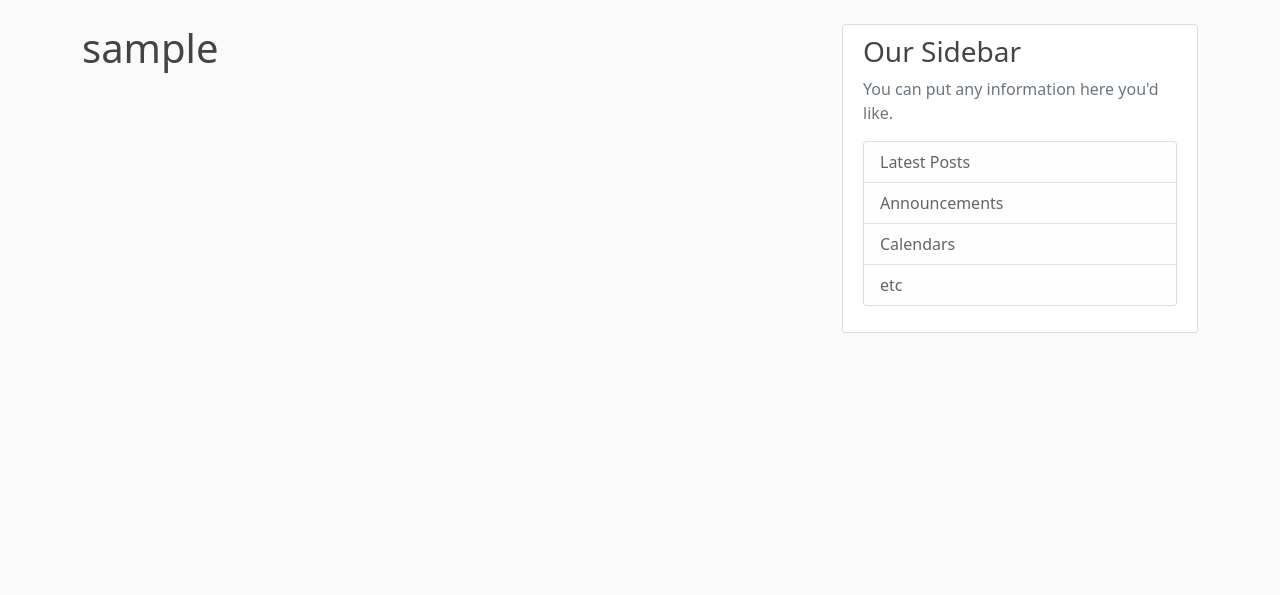
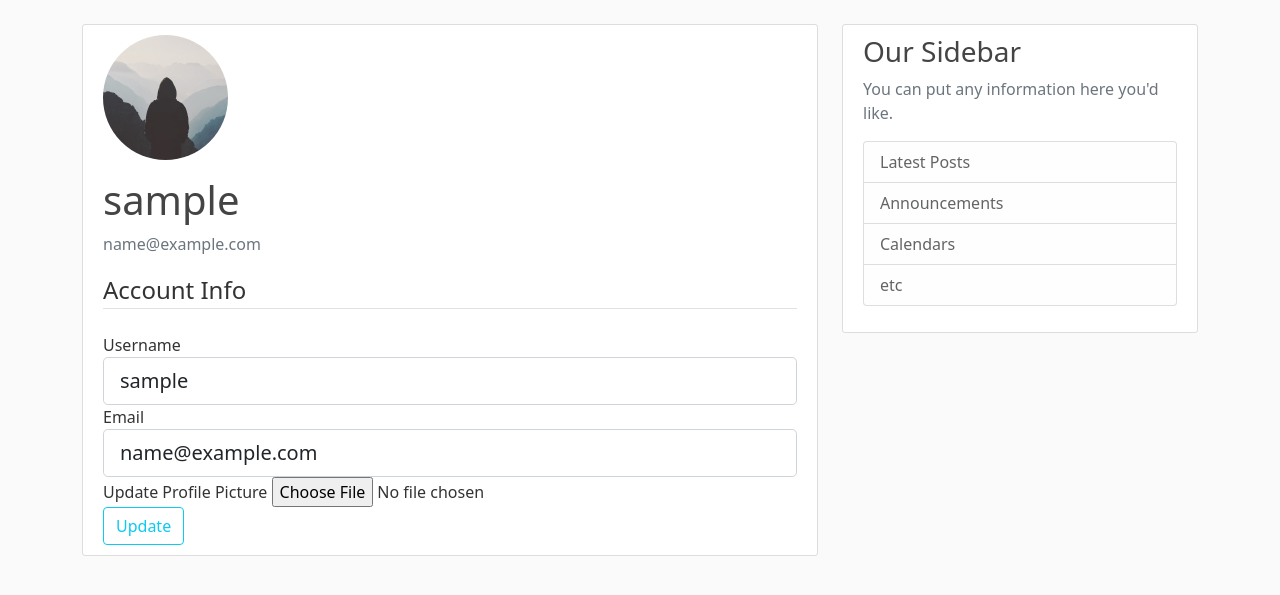
Before and after one commit to nzghanem/blog_flask, a Flask app: page /account in a window 1280 px wide. Shown: the part 56-651 px from the top of the page. Run offline with Flask 2, Linux system fonts and the light colour scheme; the visitor is signed in with stand-in values (Sample User, id 1); data comes from the database, SQL or seed files in the repository; some libraries are stand-ins or nearby versions.

Commit message:
Video 7: Adds user account page and its functionality

```diff
--- a/flaskblog/forms.py
+++ b/flaskblog/forms.py
@@ -1,29 +1,56 @@
 from flask_wtf import FlaskForm
+from flask_wtf.file import FileField, FileAllowed
+from flask_login import current_user
 from wtforms import StringField, PasswordField, SubmitField, BooleanField
 from wtforms.validators import DataRequired, Length, Email, EqualTo, ValidationError
 from flaskblog.models import User
 
 
 class RegistrationForm(FlaskForm):
-    username = StringField('Username', validators=[
-                           DataRequired(), Length(min=2, max=20)])
-    email = StringField('Email', validators=[DataRequired(), Email()])
+    username = StringField('Username',
+                           validators=[DataRequired(), Length(min=2, max=20)])
+    email = StringField('Email',
+                        validators=[DataRequired(), Email()])
     password = PasswordField('Password', validators=[DataRequired()])
-    confirm_password = PasswordField(
-        'Confirm Password', validators=[DataRequired(), EqualTo('password')])
-    submit = SubmitField('Sign up')
+    confirm_password = PasswordField('Confirm Password',
+                                     validators=[DataRequired(), EqualTo('password')])
+    submit = SubmitField('Sign Up')
 
     def validate_username(self, username):
-        if User.query.filter_by(username=username.data).first():
-            raise ValidationError('That username is taken. Please choose another username.')
+        user = User.query.filter_by(username=username.data).first()
+        if user:
+            raise ValidationError('That username is taken. Please choose a different one.')
 
     def validate_email(self, email):
-        if User.query.filter_by(email=email.data).first():
-            raise ValidationError('That email is taken. Please choose another email.')
+        user = User.query.filter_by(email=email.data).first()
+        if user:
+            raise ValidationError('That email is taken. Please choose a different one.')
 
 
 class LoginForm(FlaskForm):
-    email = StringField('Email', validators=[DataRequired(), Email()])
+    email = StringField('Email',
+                        validators=[DataRequired(), Email()])
     password = PasswordField('Password', validators=[DataRequired()])
     remember = BooleanField('Remember Me')
     submit = SubmitField('Login')
+
+
+class UpdateAccountForm(FlaskForm):
+    username = StringField('Username',
+                           validators=[DataRequired(), Length(min=2, max=20)])
+    email = StringField('Email',
+                        validators=[DataRequired(), Email()])
+    picture = FileField('Update Profile Picture', validators=[FileAllowed(['jpg', 'png'])])
+    submit = SubmitField('Update')
+
+    def validate_username(self, username):
+        if username.data != current_user.username:
+            user = User.query.filter_by(username=username.data).first()
+            if user:
+                raise ValidationError('That username is taken. Please choose a different one.')
+
+    def validate_email(self, email):
+        if email.data != current_user.email:
+            user = User.query.filter_by(email=email.data).first()
+            if user:
+                raise ValidationError('That email is taken. Please choose a different one.')
--- a/flaskblog/routes.py
+++ b/flaskblog/routes.py
@@ -1,38 +1,38 @@
+import os
+import secrets
+from PIL import Image
 from flask import render_template, url_for, flash, redirect, request
 from flaskblog import app, db, bcrypt
-from flaskblog.forms import RegistrationForm, LoginForm
+from flaskblog.forms import RegistrationForm, LoginForm, UpdateAccountForm
 from flaskblog.models import User, Post
 from flask_login import login_user, current_user, logout_user, login_required
 
 
 posts = [
     {
-        "author": "Nezar Ghanem",
-        "title": "Blog Post 1",
-        "content": "First post content",
-        "date_posted": "April 20, 2018"
+        'author': 'Corey Schafer',
+        'title': 'Blog Post 1',
+        'content': 'First post content',
+        'date_posted': 'April 20, 2018'
     },
     {
-        "author": "Leen Ghanem",
-        "title": "Blog Post 2",
-        "content": "Second post content",
-        "date_posted": "April 21, 2018"
+        'author': 'Jane Doe',
+        'title': 'Blog Post 2',
+        'content': 'Second post content',
+        'date_posted': 'April 21, 2018'
     }
 ]
 
-@app.before_first_request
-def create_tables():
-    db.create_all()
 
 @app.route("/")
 @app.route("/home")
 def home():
-    return render_template("home.html", posts=posts)
+    return render_template('home.html', posts=posts)
 
 
 @app.route("/about")
 def about():
-    return render_template("about.html")
+    return render_template('about.html', title='About')
 
 
 @app.route("/register", methods=['GET', 'POST'])
@@ -72,7 +72,36 @@ def logout():
     return redirect(url_for('home'))
 
 
-@app.route("/account")
+def save_picture(form_picture):
+    random_hex = secrets.token_hex(8)
+    _, f_ext = os.path.splitext(form_picture.filename)
+    picture_fn = random_hex + f_ext
+    picture_path = os.path.join(app.root_path, 'static/profile_pics', picture_fn)
+
+    output_size = (125, 125)
+    i = Image.open(form_picture)
+    i.thumbnail(output_size)
+    i.save(picture_path)
+
+    return picture_fn
+
+
+@app.route("/account", methods=['GET', 'POST'])
 @login_required
 def account():
-    return render_template('account.html', title='Account')
+    form = UpdateAccountForm()
+    if form.validate_on_submit():
+        if form.picture.data:
+            picture_file = save_picture(form.picture.data)
+            current_user.image_file = picture_file
+        current_user.username = form.username.data
+        current_user.email = form.email.data
+        db.session.commit()
+        flash('Your account has been updated!', 'success')
+        return redirect(url_for('account'))
+    elif request.method == 'GET':
+        form.username.data = current_user.username
+        form.email.data = current_user.email
+    image_file = url_for('static', filename='profile_pics/' + current_user.image_file)
+    return render_template('account.html', title='Account',
+                           image_file=image_file, form=form)
--- a/flaskblog/templates/account.html
+++ b/flaskblog/templates/account.html
@@ -1,4 +1,57 @@
 {% extends "layout.html" %}
 {% block content %}
-<h1>{{ current_user.username }}</h1>
+<div class="content-section">
+    <div class="media">
+        <img class="rounded-circle account-img" src="{{ image_file }}">
+        <div class="media-body">
+            <h2 class="account-heading">{{ current_user.username }}</h2>
+            <p class="text-secondary">{{ current_user.email }}</p>
+        </div>
+    </div>
+    <form method="POST" action="" enctype="multipart/form-data">
+        {{ form.hidden_tag() }}
+        <fieldset class="form-group">
+            <legend class="border-bottom mb-4">Account Info</legend>
+            <div class="form-group">
+                {{ form.username.label(class="form-control-label") }}
+
+                {% if form.username.errors %}
+                {{ form.username(class="form-control form-control-lg is-invalid") }}
+                <div class="invalid-feedback">
+                    {% for error in form.username.errors %}
+                    <span>{{ error }}</span>
+                    {% endfor %}
+                </div>
+                {% else %}
+                {{ form.username(class="form-control form-control-lg") }}
+                {% endif %}
+            </div>
+            <div class="form-group">
+                {{ form.email.label(class="form-control-label") }}
+                {% if form.email.errors %}
+                {{ form.email(class="form-control form-control-lg is-invalid") }}
+                <div class="invalid-feedback">
+                    {% for error in form.email.errors %}
+                    <span>{{ error }}</span>
+                    {% endfor %}
+                </div>
+                {% else %}
+                {{ form.email(class="form-control form-control-lg") }}
+                {% endif %}
+            </div>
+            <div class="form-group">
+                {{ form.picture.label() }}
+                {{ form.picture(class="form-control-file") }}
+                {% if form.picture.errors %}
+                {% for error in form.picture.errors %}
+                <span class="text-danger">{{ error }}</span></br>
+                {% endfor %}
+                {% endif %}
+            </div>
+        </fieldset>
+        <div class="form-group">
+            {{ form.submit(class="btn btn-outline-info") }}
+        </div>
+    </form>
+</div>
 {% endblock content %}
```
Also changed, not shown: flaskblog/static/profile_pics/4634b673e2abd056.jpg (added), flaskblog/static/profile_pics/8f6a3a7e48f8790f.jpg (added), flaskblog/static/profile_pics/default.jpg (added).
